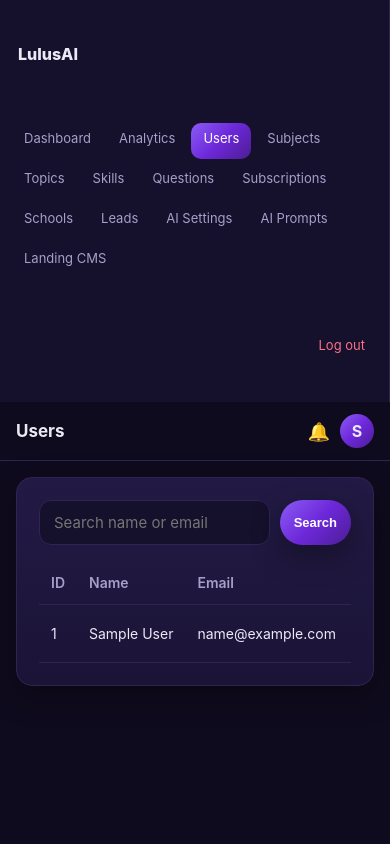
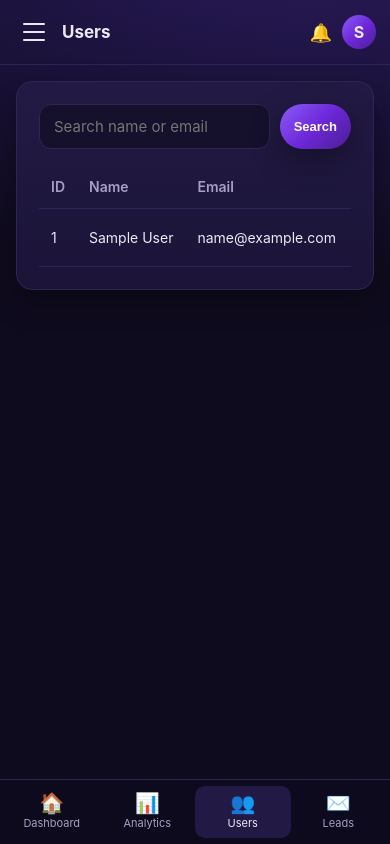
Before and after one commit to Raychung11/Spmtutor, a PHP site: page /admin/users.php in a window 390 px wide. Run offline with PHP 8.4, Linux system fonts and the light colour scheme; the visitor is signed in with stand-in values (Sample User, id 1); data that the repository does not hold is empty.

Commit message:
Replace mobile pill scroller with hamburger drawer + bottom nav
On phones the sidebar is now a proper off-canvas drawer opened by a
hamburger button in the top bar (with backdrop, Escape-to-close, and
scroll lock while open). A new fixed bottom navigation strip surfaces
the main actions per role (Dashboard / Tutor / Practice / Progress for
students; Classes / Review / Notifications for teachers; Teachers /
Students / Analytics for school admins; Analytics / Users / Leads for
platform admins; Notifications / Pricing for parents). Items are tagged
'primary' + an icon in each role's nav config; non-primary items live
only in the drawer to keep the bottom bar uncluttered.

https://claude.ai/code/session_01JyDEu4yEU4SZcEY5UHPpXT

```diff
--- a/public_html/assets/css/style.css
+++ b/public_html/assets/css/style.css
@@ -129,20 +129,65 @@ textarea { resize: vertical; min-height: 90px; }
 .snap-result dd { margin: 2px 0 0; }
 .page { padding: 26px; }
 
+/* Hamburger button — hidden on desktop. */
+.topbar__toggle { display: none; background: transparent; border: 0; padding: 8px; width: 40px; height: 40px; flex-direction: column; justify-content: space-around; align-items: center; cursor: pointer; }
+.topbar__toggle span { display: block; width: 22px; height: 2px; background: var(--text); border-radius: 2px; transition: transform .25s ease, opacity .25s ease; }
+body.nav-open .topbar__toggle span:nth-child(1) { transform: translateY(7px) rotate(45deg); }
+body.nav-open .topbar__toggle span:nth-child(2) { opacity: 0; }
+body.nav-open .topbar__toggle span:nth-child(3) { transform: translateY(-7px) rotate(-45deg); }
+
+/* Drawer backdrop + bottom nav are off by default; revealed on mobile. */
+.drawer-backdrop { display: none; }
+.botnav { display: none; }
+
 @media (max-width: 760px) {
+  body.nav-open { overflow: hidden; } /* lock scroll behind drawer */
   .app { grid-template-columns: 1fr; }
-  .sidebar { flex-direction: row; flex-wrap: wrap; align-items: center; padding: 12px 12px; gap: 4px; overflow-x: auto; }
-  .sidebar__panel { display: none; }
-  .sidebar__nav { flex-direction: row; flex-wrap: wrap; gap: 4px; }
-  .navlink { padding: 8px 12px; font-size: 13px; min-height: 36px; line-height: 1.2; }
-  .navlink--logout { margin-top: 0; margin-left: auto; }
-  .brand { font-size: 16px; padding: 6px 6px; }
-  .topbar { padding: 12px 16px; }
-  .topbar__title { font-size: 17px; }
-  .topbar__name { display: none; } /* save room — avatar + bell are enough */
-  .page { padding: 16px; }
+
+  .topbar__toggle { display: inline-flex; }
+  .topbar { padding: 12px 14px; gap: 8px; }
+  .topbar__title { font-size: 17px; flex: 1; }
+  .topbar__name { display: none; }
+  .brand { font-size: 17px; padding: 4px 6px; }
+
+  /* Sidebar becomes an off-canvas drawer. */
+  .sidebar {
+    position: fixed; top: 0; left: 0; height: 100vh; width: 280px; max-width: 82vw;
+    z-index: 60; padding: 20px 14px; gap: 6px;
+    background: var(--bg-2); border-right: 1px solid var(--border);
+    transform: translateX(-105%); transition: transform .3s cubic-bezier(.2,.7,.2,1);
+    overflow-y: auto;
+    flex-direction: column;
+  }
+  body.nav-open .sidebar { transform: none; }
+  .sidebar__nav { flex-direction: column; gap: 4px; }
+  .navlink { display: block; padding: 12px 12px; font-size: 14px; min-height: 44px; }
+  .navlink--logout { margin-top: auto; margin-left: 0; }
+
+  .drawer-backdrop {
+    display: block; position: fixed; inset: 0; z-index: 55;
+    background: rgba(0,0,0,.55); opacity: 0; pointer-events: none;
+    transition: opacity .25s ease;
+  }
+  body.nav-open .drawer-backdrop { opacity: 1; pointer-events: auto; }
+
+  /* Bottom nav with primary actions. */
+  .botnav {
+    display: grid; grid-auto-flow: column; grid-auto-columns: 1fr;
+    position: fixed; bottom: 0; left: 0; right: 0; z-index: 50;
+    background: rgba(15,11,30,.92); backdrop-filter: blur(10px); -webkit-backdrop-filter: blur(10px);
+    border-top: 1px solid var(--border); padding: 6px 4px;
+    padding-bottom: max(6px, env(safe-area-inset-bottom));
+    text-align: center;
+  }
+  .botnav__link { display: flex; flex-direction: column; align-items: center; justify-content: center; gap: 2px; padding: 6px 4px; border-radius: 10px; color: var(--muted); font-size: 11px; text-decoration: none; min-height: 52px; }
+  .botnav__link:hover, .botnav__link:focus { text-decoration: none; color: var(--text); }
+  .botnav__icon { font-size: 20px; line-height: 1; }
+  .botnav__label { font-size: 11px; }
+  .botnav__link--active { color: var(--text); background: var(--card-2); }
+
+  .page { padding: 16px; padding-bottom: 88px; } /* leave room for botnav */
   .stat__value { font-size: 24px; }
-  /* Force tables to scroll horizontally on phones instead of squishing. */
   .table { display: block; overflow-x: auto; white-space: nowrap; }
 }
 
--- a/public_html/assets/js/app.js
+++ b/public_html/assets/js/app.js
@@ -115,6 +115,26 @@
     }, { passive: true });
   })();
 
+  // ----- Mobile nav drawer (hamburger) -----
+  (function () {
+    document.querySelectorAll('[data-nav-toggle]').forEach(function (btn) {
+      btn.addEventListener('click', function () {
+        document.body.classList.toggle('nav-open');
+        var open = document.body.classList.contains('nav-open');
+        btn.setAttribute('aria-label', open ? 'Close menu' : 'Open menu');
+      });
+    });
+    document.querySelectorAll('[data-nav-close]').forEach(function (el) {
+      el.addEventListener('click', function () { document.body.classList.remove('nav-open'); });
+    });
+    document.addEventListener('keydown', function (e) {
+      if (e.key === 'Escape') document.body.classList.remove('nav-open');
+    });
+    window.addEventListener('resize', function () {
+      if (window.innerWidth > 760) document.body.classList.remove('nav-open');
+    });
+  })();
+
   // ----- Cascading subject -> topic selects -----
   document.querySelectorAll('[data-load-topics]').forEach(function (sel) {
     var target = document.getElementById(sel.getAttribute('data-target'));
--- a/public_html/inc/admin_layout.php
+++ b/public_html/inc/admin_layout.php
@@ -5,19 +5,19 @@ require_once __DIR__ . '/ui.php';
 function admin_layout_start(string $title, array $user, string $current): void
 {
     $nav = build_nav([
-        ['label' => 'Dashboard',    'href' => 'admin/dashboard.php'],
-        ['label' => 'Analytics',    'href' => 'admin/analytics.php'],
-        ['label' => 'Users',        'href' => 'admin/users.php'],
-        ['label' => 'Subjects',     'href' => 'admin/subjects.php'],
-        ['label' => 'Topics',       'href' => 'admin/topics.php'],
-        ['label' => 'Skills',       'href' => 'admin/skills.php'],
-        ['label' => 'Questions',    'href' => 'admin/questions.php'],
+        ['label' => 'Dashboard',     'href' => 'admin/dashboard.php',     'primary' => true, 'icon' => '🏠'],
+        ['label' => 'Analytics',     'href' => 'admin/analytics.php',     'primary' => true, 'icon' => '📊'],
+        ['label' => 'Users',         'href' => 'admin/users.php',         'primary' => true, 'icon' => '👥'],
+        ['label' => 'Subjects',      'href' => 'admin/subjects.php'],
+        ['label' => 'Topics',        'href' => 'admin/topics.php'],
+        ['label' => 'Skills',        'href' => 'admin/skills.php'],
+        ['label' => 'Questions',     'href' => 'admin/questions.php'],
         ['label' => 'Subscriptions', 'href' => 'admin/subscriptions.php'],
-        ['label' => 'Schools',      'href' => 'admin/schools.php'],
-        ['label' => 'Leads',        'href' => 'admin/leads.php'],
-        ['label' => 'AI Settings',  'href' => 'admin/ai_settings.php'],
-        ['label' => 'AI Prompts',   'href' => 'admin/ai_prompts.php'],
-        ['label' => 'Landing CMS',  'href' => 'admin/landing.php'],
+        ['label' => 'Schools',       'href' => 'admin/schools.php'],
+        ['label' => 'Leads',         'href' => 'admin/leads.php',         'primary' => true, 'icon' => '✉️'],
+        ['label' => 'AI Settings',   'href' => 'admin/ai_settings.php'],
+        ['label' => 'AI Prompts',    'href' => 'admin/ai_prompts.php'],
+        ['label' => 'Landing CMS',   'href' => 'admin/landing.php'],
     ], $current);
     dash_header($title, $user, $nav, 'Admin');
 }
--- a/public_html/inc/parent_layout.php
+++ b/public_html/inc/parent_layout.php
@@ -5,9 +5,9 @@ require_once __DIR__ . '/ui.php';
 function parent_layout_start(string $title, array $user, string $current): void
 {
     $nav = build_nav([
-        ['label' => 'Dashboard',     'href' => 'parent/dashboard.php'],
-        ['label' => 'Notifications', 'href' => 'notifications.php'],
-        ['label' => 'Pricing',       'href' => 'pricing.php'],
+        ['label' => 'Dashboard',     'href' => 'parent/dashboard.php', 'primary' => true, 'icon' => '🏠'],
+        ['label' => 'Notifications', 'href' => 'notifications.php',    'primary' => true, 'icon' => '🔔'],
+        ['label' => 'Pricing',       'href' => 'pricing.php',          'primary' => true, 'icon' => '💳'],
     ], $current);
     dash_header($title, $user, $nav, 'Parent');
 }
--- a/public_html/inc/ui.php
+++ b/public_html/inc/ui.php
@@ -41,9 +41,10 @@ function render_flashes(): void
 function dash_header(string $title, array $user, array $nav, string $panelLabel): void
 {
     render_head($title);
+    $primary = array_values(array_filter($nav, fn($i) => !empty($i['primary'])));
     ?>
 <div class="app">
-  <aside class="sidebar">
+  <aside class="sidebar" id="sidebar" aria-label="Main navigation">
     <a class="brand" href="<?= url('') ?>"><?= e(APP_NAME) ?></a>
     <div class="sidebar__panel"><?= e($panelLabel) ?></div>
     <nav class="sidebar__nav">
@@ -53,8 +54,12 @@ function dash_header(string $title, array $user, array $nav, string $panelLabel)
     </nav>
     <a class="navlink navlink--logout" href="<?= url('logout.php') ?>">Log out</a>
   </aside>
+  <div class="drawer-backdrop" data-nav-close aria-hidden="true"></div>
   <main class="content">
     <header class="topbar">
+      <button class="topbar__toggle" type="button" aria-label="Open menu" aria-controls="sidebar" data-nav-toggle>
+        <span></span><span></span><span></span>
+      </button>
       <h1 class="topbar__title"><?= e($title) ?></h1>
       <div class="topbar__user">
         <?php $unread = unread_count((int) $user['id']); ?>
@@ -68,6 +73,18 @@ function dash_header(string $title, array $user, array $nav, string $panelLabel)
     <div class="page">
       <?php render_flashes(); ?>
 <?php
+    if ($primary) {
+        ?>
+<nav class="botnav" aria-label="Quick navigation">
+  <?php foreach ($primary as $item): ?>
+    <a class="botnav__link<?= !empty($item['active']) ? ' botnav__link--active' : '' ?>" href="<?= url($item['href']) ?>">
+      <span class="botnav__icon" aria-hidden="true"><?= e($item['icon'] ?? '•') ?></span>
+      <span class="botnav__label"><?= e($item['label']) ?></span>
+    </a>
+  <?php endforeach; ?>
+</nav>
+<?php
+    }
 }
 
 function dash_footer(): void
```
Also changed, not shown: public_html/inc/school_layout.php (+4 -4 lines), public_html/inc/student_layout.php (+4 -4 lines), public_html/inc/teacher_layout.php (+4 -4 lines).
